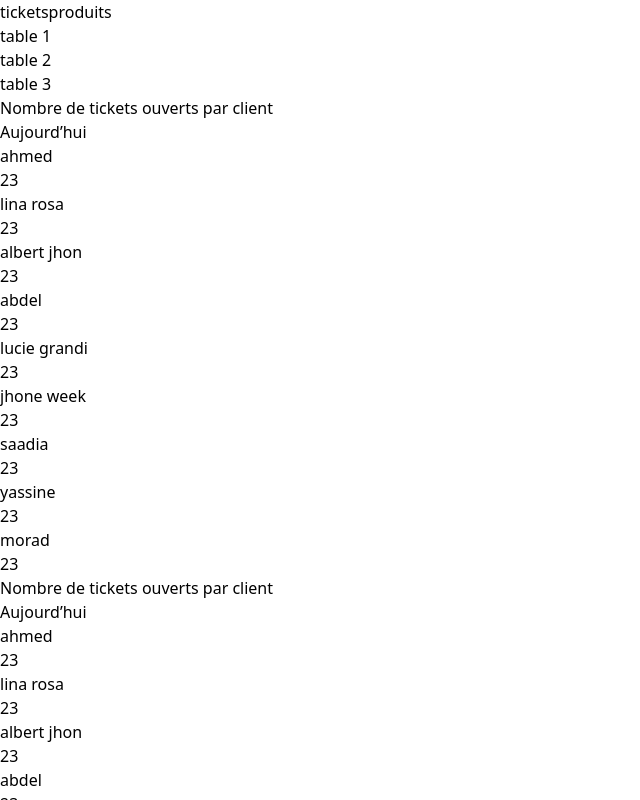
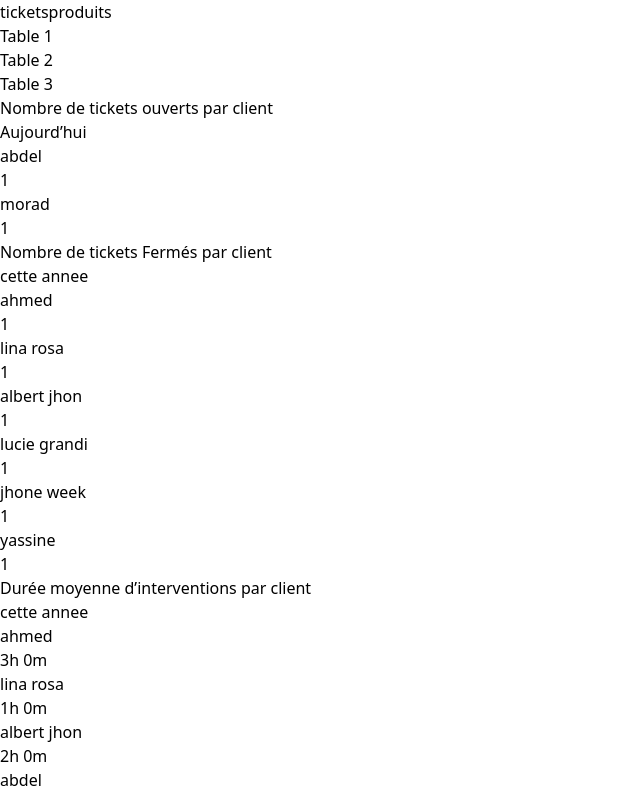
Before and after one commit to Abde-Ouaaddi29/omnipilote-statistics-tasks, a React (Vite) app: page / in a window 1280 px wide. Both pictures are taken after a click on the button "produits". Shown: the top 800 px of the page, without its empty margins (0-640 px from the left). Built offline with nearby package versions, Linux system fonts and the light colour scheme.

Commit message:
finish the table 3

```diff
--- a/src/API/data.js
+++ b/src/API/data.js
@@ -16,7 +16,7 @@ export const tickets = [
     numeroTicket: "T001",
     numeroSerie: "SN001",
     designation: "Problème d'imprimante",
-    clientId: "12", // Reference to the client with id 12 (ahmed)
+    clientId: "12",
     dateOuverture: "2024-01-01",
     SLA: 2,
     dureeAppel: 45,
@@ -89,10 +89,10 @@ export const tickets = [
     numeroSerie: "SN005",
     designation: "Problème de serveur",
     clientId: "10", // Reference to the client with id 10 (abdel)
-    dateOuverture: "2024-10-15",
+    dateOuverture: "2024-10-19",
     SLA: 5,
     dureeAppel: 90,
-    dateAffectation: "2024-01-16",
+    dateAffectation: "2024-12-19",
     compteurMono: 300,
     compteurCouleur: 60,
     statut: "Ouvert",
@@ -106,15 +106,15 @@ export const tickets = [
     numeroTicket: "T006",
     numeroSerie: "SN006",
     designation: "Remplacement de matériel",
-    clientId: "19", // Reference to the client with id 19 (lucie grandi)
-    dateOuverture: "2023-01-22",
+    clientId: "19",
+    dateOuverture: "2024-10-19",
     SLA: 3,
     dureeAppel: 50,
-    dateAffectation: "2023-01-23",
+    dateAffectation: "2023-11-23",
     compteurMono: 210,
     compteurCouleur: 55,
     statut: "Fermé",
-    dateFermeture: "2023-01-30",
+    dateFermeture: "2024-11-30",
     dureeTicket: 2,
     technicien: "Nadia",
     tauxSLA: 100
@@ -125,14 +125,14 @@ export const tickets = [
     numeroSerie: "SN007",
     designation: "Assistance technique",
     clientId: "3", // Reference to the client with id 3 (jhone week)
-    dateOuverture: "2023-01-25",
+    dateOuverture: "2024-10-19",
     SLA: 1,
     dureeAppel: 30,
     dateAffectation: "2023-01-25",
     compteurMono: 120,
     compteurCouleur: 35,
     statut: "Fermé",
-    dateFermeture: "2023-01-26",
+    dateFermeture: "2024-11-26",
     dureeTicket: 1,
     technicien: "Amine",
     tauxSLA: 100
@@ -179,10 +179,10 @@ export const tickets = [
     numeroSerie: "SN010",
     designation: "Installation de nouveaux équipements",
     clientId: "77", // Reference to the client with id 77 (morad)
-    dateOuverture: "2024-10-16",
+    dateOuverture: "2024-10-19",
     SLA: 2,
     dureeAppel: 100,
-    dateAffectation: "2024-05-03",
+    dateAffectation: "2024-10-29",
     compteurMono: 220,
     compteurCouleur: 60,
     statut: "Ouvert",
--- a/src/Service Apres-Vente/produits/tables.jsx
+++ b/src/Service Apres-Vente/produits/tables.jsx
@@ -3,14 +3,24 @@ import { useSelector } from "react-redux";
 
 export default function Tables() {
   const clients = useSelector((state) => state.tickets.clients);
-//   const tickets = useSelector((state) => state.tickets.tickets);
+  const tickets = useSelector((state) => state.tickets.allTickets);
+  const today = new Date().toISOString().substring(0, 10);
+  const currentYear = new Date().toISOString().substring(0, 4);
+
   console.log(clients);
+  console.log(tickets);
+  console.log(currentYear);
 
-  const TablePerClient = () => {
+  //// table 3 /////
+  const TablePerClient1 = () => {
+    const overtTickets = tickets.filter(
+      (item) => item.statut === "Ouvert" && item.dateOuverture === today
+    );
+    console.log(overtTickets);
 
-    // const openTicket = (id) => {
-    //   if()
-    // };
+    const clientsWithovertTickets = clients.filter((client) =>
+      overtTickets.some((ticket) => ticket.clientId === client.id)
+    );
 
     return (
       <>
@@ -21,16 +31,102 @@ export default function Tables() {
             </div>
             <div className="bg-blue-400 px-2 py-1 rounded">Aujourd’hui</div>
           </div>
-          <div className="mt-4 ">
-            {clients.map((client, index) => {
+          <div className="mt-4">
+            {clientsWithovertTickets.map((client) => {
+              const ticketCount = overtTickets.filter(
+                (ticket) => ticket.clientId === client.id
+              ).length;
+
+              return (
+                <div
+                  key={client.id}
+                  className="flex justify-between border-b mb-2 py-1"
+                >
+                  <div className="px-4">{client.name}</div>
+                  <div className="px-4">{ticketCount}</div>
+                </div>
+              );
+            })}
+          </div>
+        </div>
+      </>
+    );
+  };
+
+  const TablePerClient2 = () => {
+    const closedTickets = tickets.filter(
+      (item) =>
+        item.statut === "Fermé" && item.dateOuverture.includes(currentYear)
+    );
+    console.log(closedTickets);
+
+    const clientsWitClosedTickets = clients.filter((client) =>
+      closedTickets.some((ticket) => ticket.clientId === client.id)
+    );
+
+    return (
+      <>
+        <div className="p-2 bg-blue-200 text-sm">
+          <div className="flex justify-between">
+            <div className="font-bold">Nombre de tickets Fermés par client</div>
+            <div className="bg-blue-400 px-2 py-1 rounded">cette annee</div>
+          </div>
+          <div className="mt-4">
+            {clientsWitClosedTickets.map((client) => {
+              const ticketCount = closedTickets.filter(
+                (ticket) => ticket.clientId === client.id
+              ).length;
+
+              return (
+                <div
+                  key={client.id}
+                  className="flex justify-between border-b mb-2 py-1"
+                >
+                  <div className="px-4">{client.name}</div>
+                  <div className="px-4">{ticketCount}</div>
+                </div>
+              );
+            })}
+          </div>
+        </div>
+      </>
+    );
+  };
+
+  const TablePerClient3 = () => {
+    const HandleClient = (e) => {
+      const totalTickets = tickets.filter((item) => item.clientId === e);
+      console.log(totalTickets);
+
+      const totalDuration = totalTickets.reduce((e, ticket) => e + ticket.dureeTicket,0);
+      const averageDuration = totalDuration / totalTickets.length;
+      console.log(averageDuration);
+
+      if(averageDuration == 0) {
+        return <> {"-"} </>
+      }
+
+      return `${Math.floor(averageDuration)}h ${Math.round((averageDuration % 1) * 60)}m`};
+
+    return (
+      <>
+        <div className="p-2 bg-blue-200 text-sm">
+          <div className="flex justify-between">
+            <div className="font-bold">
+              Durée moyenne d’interventions par client
+            </div>
+            <div className="bg-blue-400 px-2 py-1 rounded">cette annee</div>
+          </div>
+          <div className="mt-4">
+            {clients.map((item) => {
               return (
                 <>
-                  <div
-                    key={index}
-                    className="flex justify-between border-b mb-2 py-1"
-                  >
-                    <div className="px-4"> {client.name} </div>
-                    <div className="px-4">23</div>
+                  <div className="flex justify-between border-b mb-2 py-1">
+                    <div className="px-4">{item.name}</div>
+                    <div className="px-4">
+                      {/* {tickets.filter(ticket => )} */}
+                      {HandleClient(item.id) || "v"}
+                    </div>
                   </div>
                 </>
               );
@@ -43,13 +139,13 @@ export default function Tables() {
 
   return (
     <div className="p-4 bg-gray-100">
-      <div>table 1</div>
-      <div>table 2</div>
-      <div>table 3</div>
+      <div>Table 1</div>
+      <div>Table 2</div>
+      <div>Table 3</div>
       <div className="grid lg:grid-cols-3 xl:lg:grid-cols-3 md:lg:grid-cols-2 grid-cols-1 gap-3">
-        <TablePerClient />
-        <TablePerClient />
-        <TablePerClient />
+        <TablePerClient1 />
+        <TablePerClient2 />
+        <TablePerClient3 />
       </div>
     </div>
   );
```
